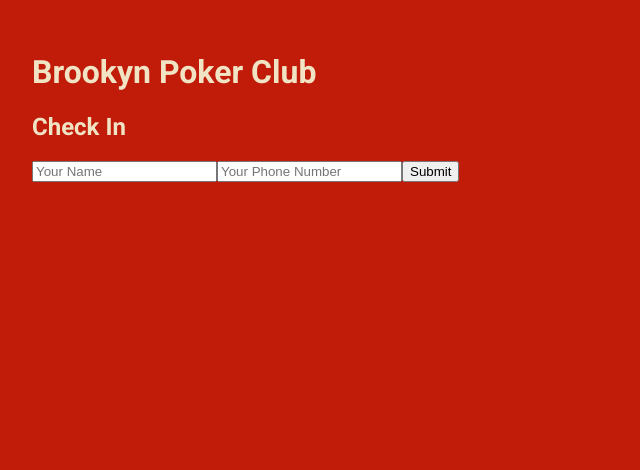
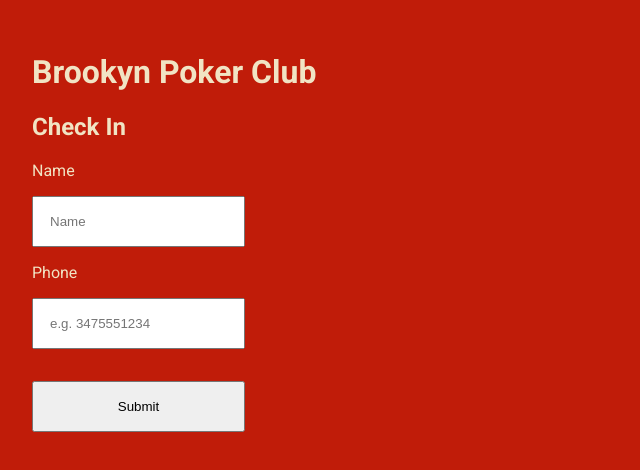
Before and after one commit to DaveSeidman/brooklyn-poker-club-frontend, a React (Vite) app: page /checkin in a window 1280 px wide. Shown: the top 470 px of the page, without its empty margins (0-640 px from the left). Built offline with nearby package versions, Linux system fonts and the light colour scheme.

Commit message:
admin routes

```diff
--- a/src/index.scss
+++ b/src/index.scss
@@ -8,19 +8,22 @@ $beige: #f1e4c4;
 }
 
 html, body, #root, .app {
-  overscroll-behavior-x: none;
   font-size: 16px;
   width: 100%;
   height: 100%;
-  overflow: hidden;
   margin: 0;
   background: $red;
   padding: .5rem;
 }
 
 .app {
-  h1, h2, p, a{
+  h1, h2, p, a, label {
     color: $beige;
     font-family: 'Roboto';
   }
+
+  .hidden {
+    opacity: 0;
+    visibility: hidden;
+  }
 }
--- a/src/routes/admin/index.jsx
+++ b/src/routes/admin/index.jsx
@@ -3,32 +3,60 @@ import axios from 'axios';
 import './index.scss';
 
 const Admin = () => {
-  const backendUrl = location.origin === 'localhost' ? 'http://localhost:8000' : 'https://brooklyn-poker-club-backend.onrender.com';
+  const backendUrl = location.hostname === 'localhost' ? 'http://localhost:8000' : 'https://brooklyn-poker-club-backend.onrender.com';
   console.log(`looking for backend at: ${backendUrl}`);
 
+  const [message, setMessage] = useState('')
   const [players, setPlayers] = useState([])
+
+  const getMessage = () => {
+    axios.get(`${backendUrl}/message`).then(res => {
+      console.log(res.data.message)
+      setMessage(res.data.message)
+    })
+  }
+
+  const saveMessage = () => {
+    console.log('save message', message)
+    axios.post(`${backendUrl}/message`, {
+      message
+    })
+  }
 
   const getPlayers = () => {
     axios.get(`${backendUrl}/players`).then(res => {
-      console.log(res)
       setPlayers(res.data)
     })
   }
 
-
   useEffect(() => {
+    getMessage();
     getPlayers();
   }, [])
 
   return (
     <div className="admin">
       <div className="admin-message">
-        <textarea placeholder="this is where the admin can set the text message"></textarea>
+        <h2>Set the Text Message:</h2>
+        <textarea
+          value={message}
+          onChange={(e) => {
+            setMessage(e.target.value);
+          }}
+          placeholder="set the check in message"
+        />
+        <button onClick={saveMessage}>Save</button>
       </div>
       <div className="admin-players">
-        <h1 className="admin-players-title">Subscribed Players:</h1>
+        <h2 className="admin-players-title">Subscribed Players:</h2>
         <ul className="admin-players-list">
-          {players.map(player => (<li key={player._id}><span>{player.name}</span><span>{player.phone}</span></li>))}
+          {players.map(player => (
+            <li
+              className="admin-players-list-player"
+              key={player._id}>
+              <span>{player.name}</span><span>{player.phone}</span>
+            </li>))
+          }
         </ul>
       </div>
 
--- a/src/routes/admin/index.scss
+++ b/src/routes/admin/index.scss
@@ -1,5 +1,29 @@
 @use '../../index.scss' as src;
 
 .admin {
+  &-message {
+    textarea {
+      width: 600px;
+      height: 200px;
+      font-family: 'Roboto';
+      padding: 1rem;
+    }
+  }
 
+  &-players {
+    width: calc(100% - 4rem);
+    &-list {
+      list-style: none;
+      padding-inline-start: 0;
+      &-player {
+        line-height: 2rem;
+        border-bottom: 1px solid src.$beige;
+        color: src.$beige;
+        span {
+          display: inline-block;
+          width: 200px;
+        }
+      }
+    }
+  }
 }
--- a/src/routes/checkin/index.jsx
+++ b/src/routes/checkin/index.jsx
@@ -4,20 +4,23 @@ import axios from 'axios';
 import './index.scss';
 
 const Checkin = () => {
-  const backendUrl = location.origin === 'localhost' ? 'http://localhost:8000' : 'https://brooklyn-poker-club-backend.onrender.com';
+  const backendUrl = location.hostname === 'localhost' ? 'http://localhost:8000' : 'https://brooklyn-poker-club-backend.onrender.com';
   console.log(`looking for backend at: ${backendUrl}`);
+  const [checkinResult, setCheckinResult] = useState();
 
   const nameRef = useRef();
   const phoneRef = useRef();
 
-  const submit = () => {
-    console.log('values', nameRef.current?.value, phoneRef.current?.value);
+  const submit = (e) => {
+    e.preventDefault();
     if (!nameRef.current.value || !phoneRef.current.value) return;
 
     const name = nameRef.current.value;
     const phone = phoneRef.current.value;
+    console.log(`adding ${name}: ${phone}`)
     axios.post(`${backendUrl}/checkin`, { name, phone }).then(res => {
-      console.log('res', res)
+      setCheckinResult(res.data.success ? 'Thank you for checking in' : 'Please try again');
+      setTimeout(() => setCheckinResult(null), 3000);
     })
   }
 
@@ -25,10 +28,38 @@ const Checkin = () => {
     <div className='checkin'>
       <h1>Brookyn Poker Club</h1>
       <h2>Check In</h2>
-      <div className="checkin-form">
-        <input ref={nameRef} type="text" placeholder="Your Name" />
-        <input ref={phoneRef} ype="phone" placeholder="Your Phone Number" />
-        <button type="button" onClick={submit}>Submit</button>
+      <form className="checkin-form" onSubmit={submit}>
+        <label>
+          Name
+          <input
+            ref={nameRef}
+            name="name"
+            type="text"
+            placeholder="Name"
+            required
+            minLength={2}
+            autoComplete="name"
+          />
+        </label>
+        <label>
+          Phone
+          <input
+            ref={phoneRef}
+            name="phone"
+            type="tel"
+            inputMode="numeric"
+            pattern="[0-9]{10}"
+            maxLength={10}
+            placeholder="e.g. 3475551234"
+            title="Enter exactly 10 digits (no dashes or spaces)."
+            required
+            autoComplete="tel-national"
+          />
+        </label>
+        <button type="submit">Submit</button>
+      </form>
+      <div className={`checkin-result ${checkinResult ? '' : 'hidden'}`}>
+        <p>Thank you for checking in.</p>
       </div>
     </div>
   );
--- a/src/routes/checkin/index.scss
+++ b/src/routes/checkin/index.scss
@@ -2,4 +2,24 @@
 
 .checkin {
 
+  &-form {
+    display: flex;
+    flex-direction: column;
+    width: min-content;
+
+    input, button {
+      margin: 1rem 0;
+      padding: 1rem;
+    }
+  }
+
+  &-result {
+    transition: opacity .5s, visiblity .5s;
+    position: absolute;
+    inset: 0;
+    display: flex;
+    justify-content: center;
+    align-items: center;
+    background: rgba(0, 0, 0, .5);
+  }
 }
```
